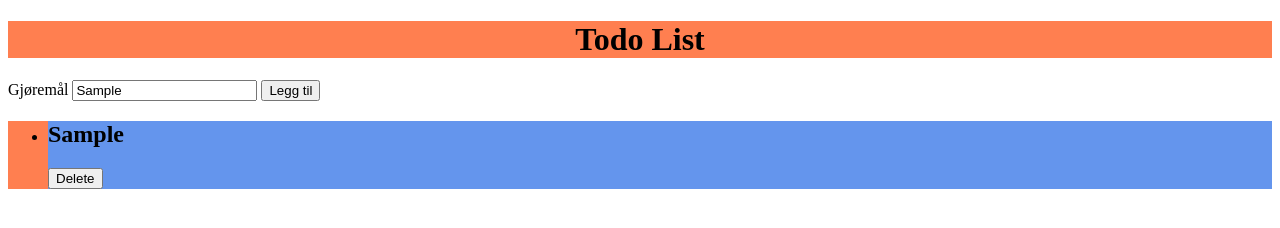
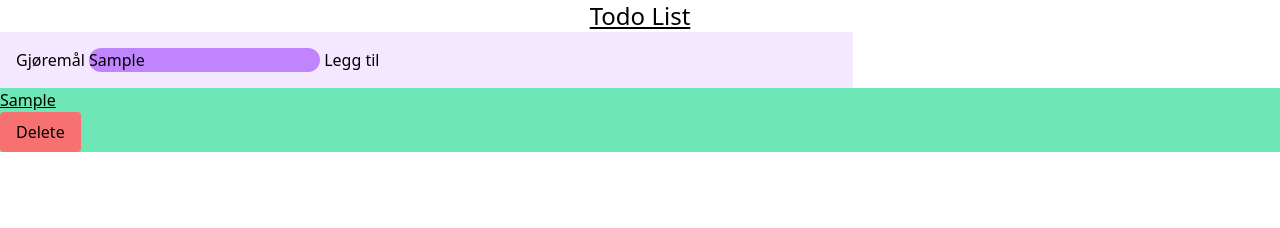
Before and after one commit to amaliebernes/Todo, a website: page index.html in a window 1280 px wide. Both pictures are taken after typing "Sample" into the empty fields and a click on the button "Legg til". Drawn offline with nearby package versions, Linux system fonts and the light colour scheme.

Commit message:
CSS class tailwind styling

```diff
--- a/index.html
+++ b/index.html
@@ -8,27 +8,29 @@
       Need a visual blank slate?
       Remove all code in `styles.css`!
     -->
-    <link rel="stylesheet" href="styles.css" />
+   <!-- <link rel="stylesheet" href="styles.css" /> -->
     <script type="module" src="script.js"></script>
+    <script src="https://cdn.tailwindcss.com"></script>
+
   </head>
   <body>
     <header>
-      <h1 class="text-center bg-primary">Todo List</h1>
+      <h1 class="text-center underline text-2xl">Todo List</h1>
     </header>
 
     <main>
       <!-- Her kommer gjøremålslisten
       Her er input HTML-->
-      <form id="user-input">
+      <form class="bg-purple-100 p-4 w-2/3" id="user-input">
         <label for="todo">Gjøremål</label>
-        <input type="text" name="todo" id="todo" />
+        <input class="bg-purple-400 rounded-full" type="text" name="todo" id="todo" />
 
         <button type="submit">Legg til</button>
       </form>
 
       <!-- Gjøremåls Listen-->
 
-      <ul id="todo-list" class="bg-primary">
+      <ul id="todo-list">
 
        <!-- Eksempel HTML for gjøremåls kort-->
 
--- a/script.js
+++ b/script.js
@@ -67,8 +67,12 @@ function createTodoCard(todoObject) {
 
   todoCard.append(titleElement);
    todoCard.append(deleteButton);
+
+
   //konfigruer elementene med korrekt verdier
-  todoCard.className ="bg-secondary";
+  todoCard.className ="bg-emerald-300";
+  titleElement.className ="underline";
+  deleteButton.className ="bg-red-400 px-4 py-2 rounded hover:bg-red-300";
 
   titleElement.textContent = todoObject.title;
   deleteButton.textContent = "Delete";
```
Also changed, not shown: tailwind.config.js (added).
